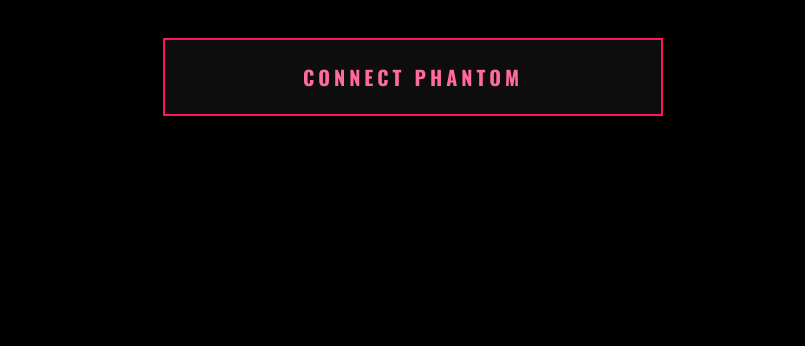
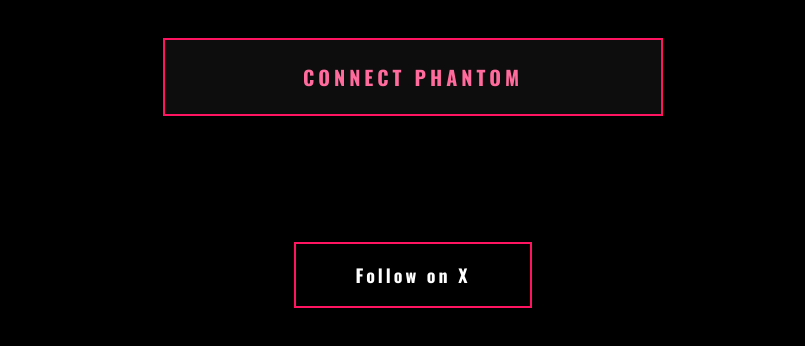
Before and after one commit to princeolawale/lustlogic-frontend, a website: page index.html in a window 1280 px wide. Shown: the part 452-798 px from the top of the page, without its empty margins (227-1032 px from the left). Drawn offline with nearby package versions, Linux system fonts and the light colour scheme; a web font is replaced by a local one.

Commit message:
Add follow on X button bottom landing

```diff
--- a/index.html
+++ b/index.html
@@ -243,6 +243,32 @@
                 margin: 2px 0;
             }
         }
+
+/* Follow on X Bottom Section */
+.x-section {
+    position: absolute;
+    bottom: 40px;
+    width: 100%;
+    display: flex;
+    justify-content: center;
+}
+
+.x-follow-btn {
+    padding: 18px 60px;
+    background: transparent;
+    border: 2px solid #ff1461;
+    color: white;
+    font-size: 18px;
+    letter-spacing: 3px;
+    text-decoration: none;
+    transition: all 0.3s ease;
+}
+
+.x-follow-btn:hover {
+    background: #ff1461;
+    box-shadow: 0 0 25px rgba(255,20,97,0.6);
+}
+
     </style>
 </head>
 <body>
@@ -292,5 +318,13 @@
             }
         }
     </script>
+
+<!-- Follow on X Section -->
+<div class="x-section">
+    <a href="https://x.com/YOUR_X_HANDLE" target="_blank" class="x-follow-btn">
+        Follow on X
+    </a>
+</div>
+
 </body>
 </html>
```
